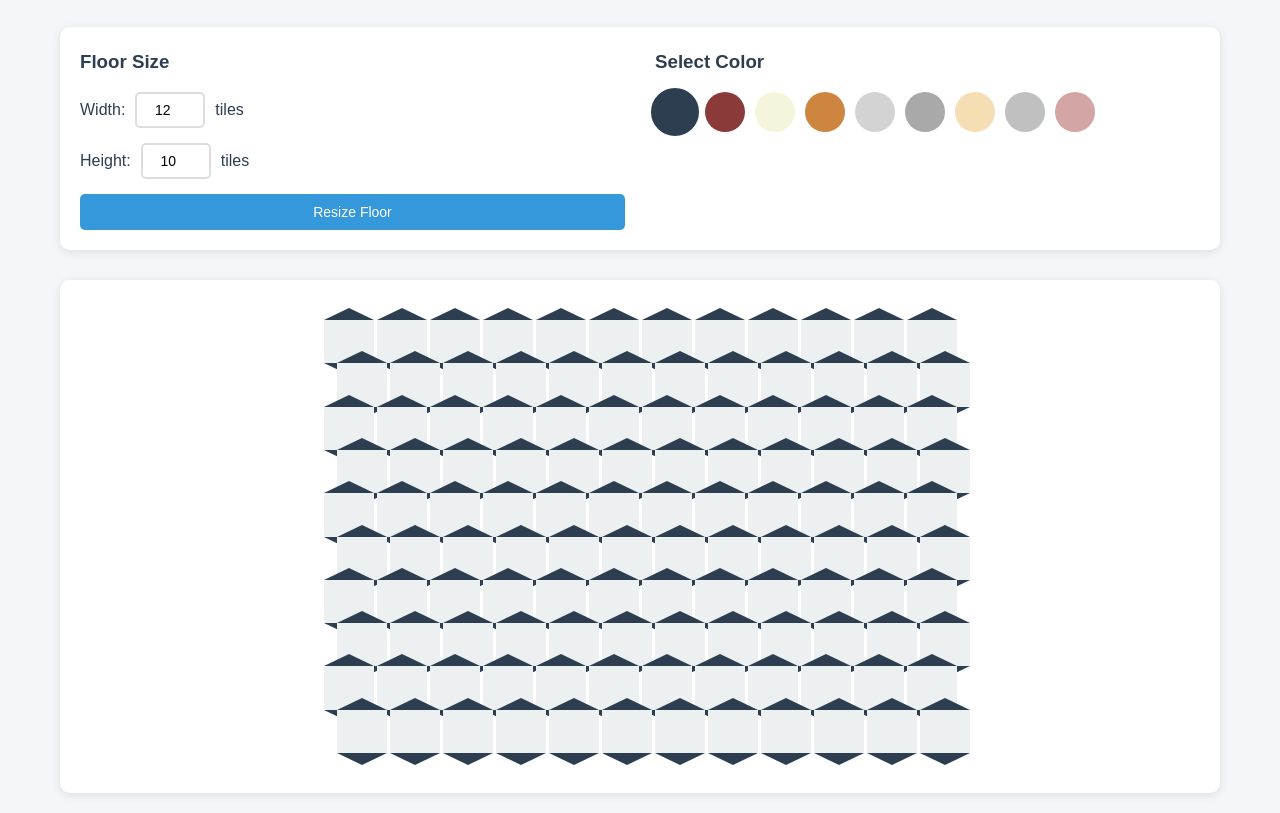
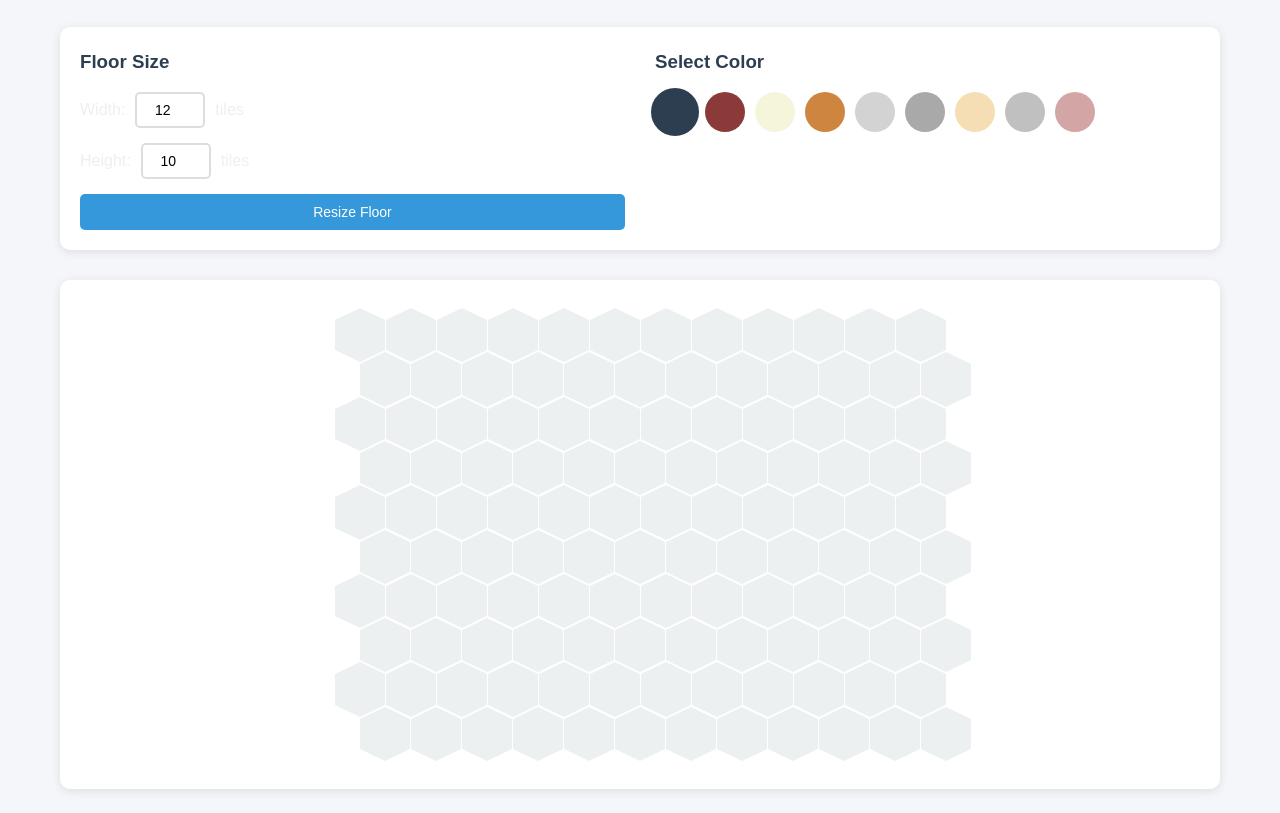
Before and after one commit to multiservicio/hydraulic.floor.tiles.generator, a plain HTML site: page index.html in a window 1280 px wide. Shown: the part 125-938 px from the top of the page. Drawn offline with Linux system fonts and the light colour scheme.

Commit message:
Better grid

```diff
--- a/styles.css
+++ b/styles.css
@@ -7,7 +7,7 @@
 body {
     font-family: 'Arial', sans-serif;
     background-color: #f5f6fa;
-    color: #2c3e50;
+    color: #ecf0f1;
     line-height: 1.6;
 }
 
@@ -135,19 +135,19 @@ header p {
     display: flex;
     flex-direction: column;
     align-items: center;
-    gap: 0;
+    gap: 14px;
     min-height: 400px;
     padding: 20px;
 }
 
 .floor-row {
     display: flex;
-    gap: 3px;
+    gap: 1px;
 }
 
 .hex-tile {
     width: 50px;
-    height: 43.3px;
+    height: 30.3px;
     background-color: #ecf0f1;
     position: relative;
     cursor: pointer;
@@ -182,7 +182,7 @@ header p {
 }
 
 .floor-row.offset {
-    margin-left: 26.5px;
+    margin-left: 51px;
 }
 
 @media (max-width: 768px) {
```
